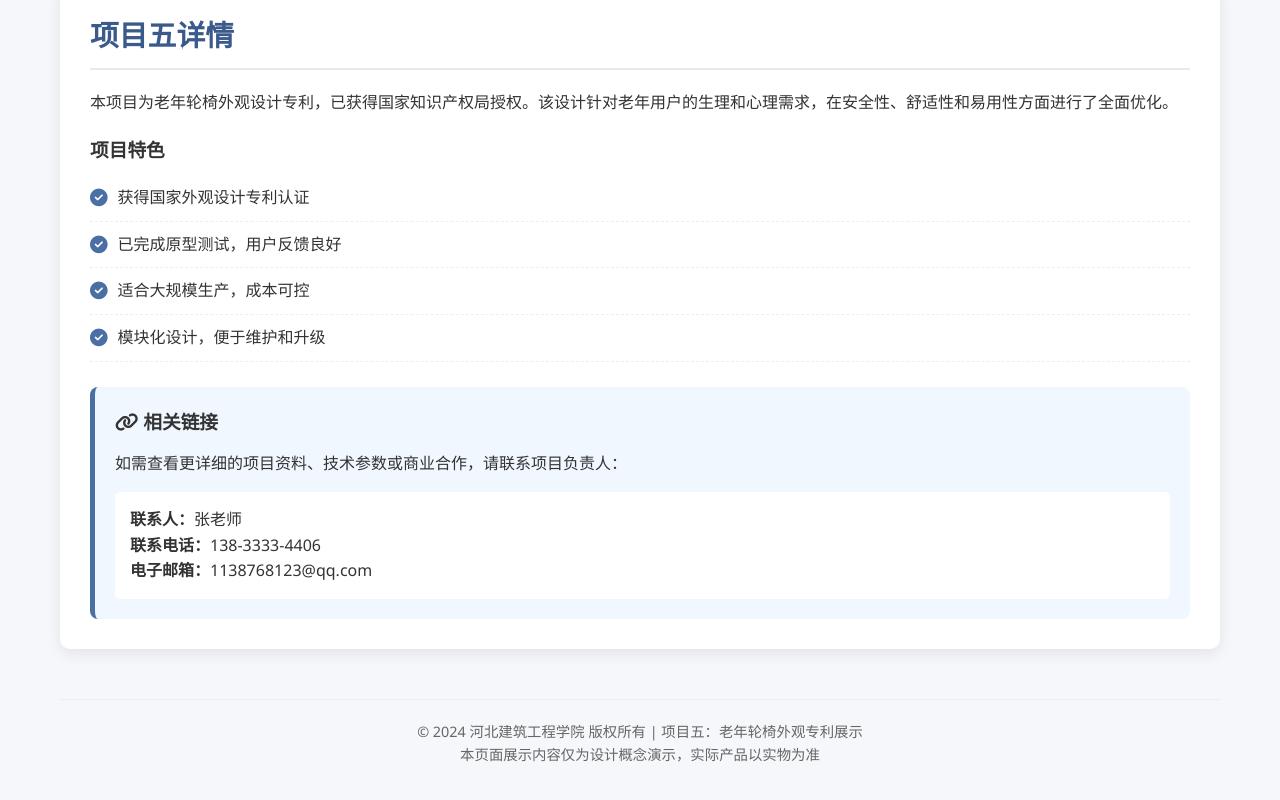
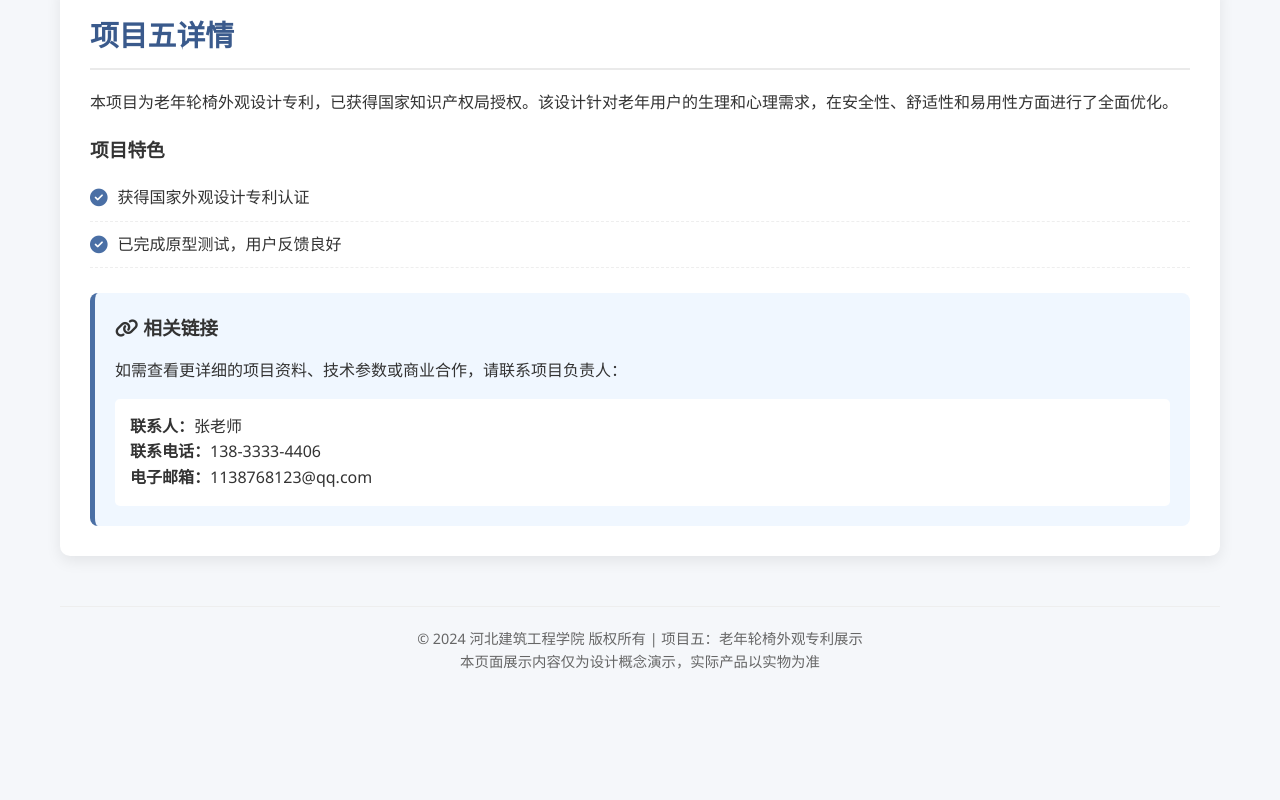
Before and after one commit to zyf1974/zhhangyuefanproject, a plain HTML site: page elderly-wheelchair-patent.html in a window 1280 px wide. Shown: the part 2195-2995 px from the top of the page. After the commit the page ends 2908 px from the top, so only its background shows below. Drawn offline with Linux system fonts and the light colour scheme.

Commit message:
保存对elderly-wheelchair-patent.html的修改

```diff
--- a/elderly-wheelchair-patent.html
+++ b/elderly-wheelchair-patent.html
@@ -376,8 +376,6 @@
                 <ul class="features-list" style="margin-top: 10px;">
                     <li><i class="fas fa-check-circle"></i> 获得国家外观设计专利认证</li>
                     <li><i class="fas fa-check-circle"></i> 已完成原型测试，用户反馈良好</li>
-                    <li><i class="fas fa-check-circle"></i> 适合大规模生产，成本可控</li>
-                    <li><i class="fas fa-check-circle"></i> 模块化设计，便于维护和升级</li>
                 </ul>
             </div>
 
```
